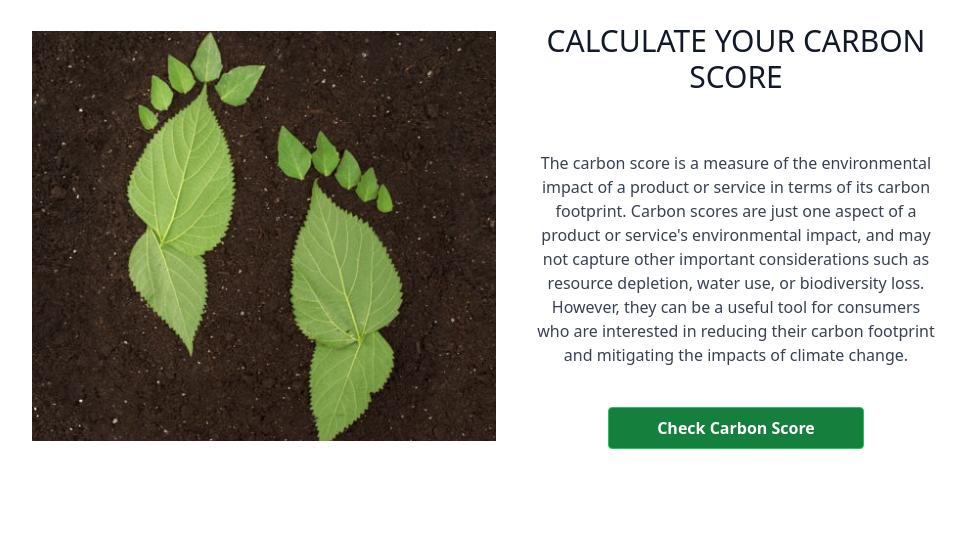
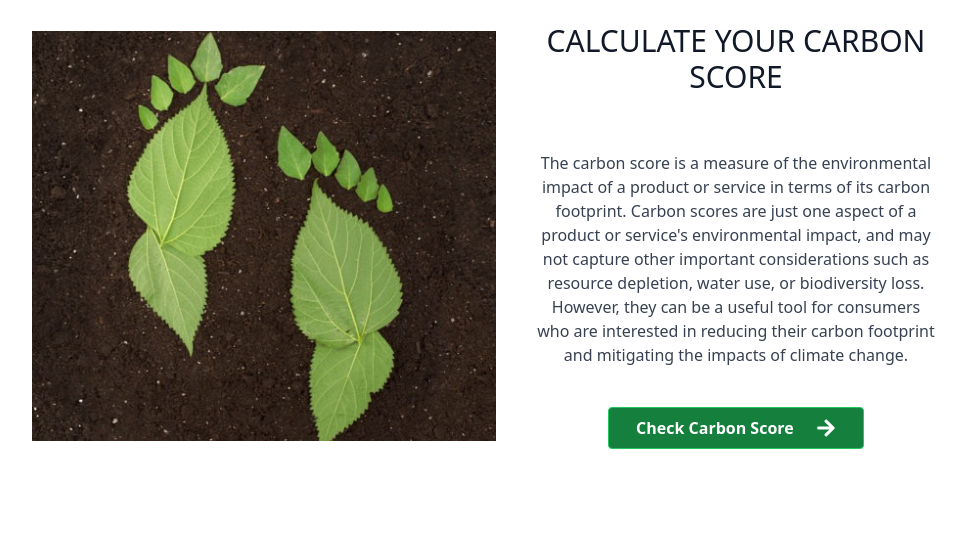
Before and after one commit to omkar3602/carbon-score-predictor, a Django app: page / in a window 1280 px wide. Shown: the part 729-1266 px from the top of the page, without its empty margins (144-1110 px from the left). Run offline with Django 3.2, Linux system fonts and the light colour scheme; some libraries are stand-ins or nearby versions.

Commit message:
add svg icon

```diff
--- a/mainapp/templates/mainapp/index.html
+++ b/mainapp/templates/mainapp/index.html
@@ -38,8 +38,9 @@
             </p>
             <form method="POST" action="{% url 'homeappliances' %}">
               {% csrf_token %}
-              <button type="submit" class="w-64 mt-6 bg-green-700 hover:bg-black text-white font-semibold hover:text-green-500 py-2 px-4 border border-green-500 hover:border-transparent rounded">
-                  Check Carbon Score
+              <button type="submit" class="w-64 mt-6 bg-green-700 hover:bg-black text-white font-semibold hover:text-green-500 py-2 px-4 border border-green-500 hover:border-transparent rounded inline-flex items-center justify-around">
+                  Check Carbon Score <svg xmlns="http://www.w3.org/2000/svg" viewBox="0 0 448 512" class="w-5 h-5 fill-current text-white hover:fill-green-700">
+                    <path d="M190.5 66.9l22.2-22.2c9.4-9.4 24.6-9.4 33.9 0L441 239c9.4 9.4 9.4 24.6 0 33.9L246.6 467.3c-9.4 9.4-24.6 9.4-33.9 0l-22.2-22.2c-9.5-9.5-9.3-25 .4-34.3L311.4 296H24c-13.3 0-24-10.7-24-24v-32c0-13.3 10.7-24 24-24h287.4L190.9 101.2c-9.8-9.3-10-24.8-.4-34.3z"/></svg>
               </button>
           </form>
           </div>
```
Also changed, not shown: mainapp/templates/mainapp/home.html (+3 -32 lines).
